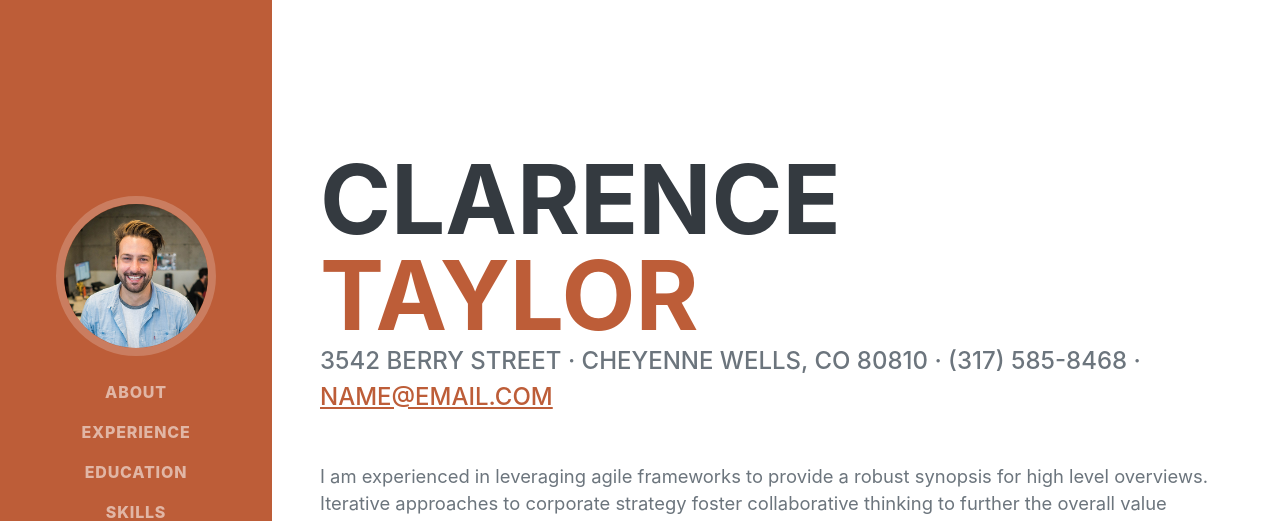
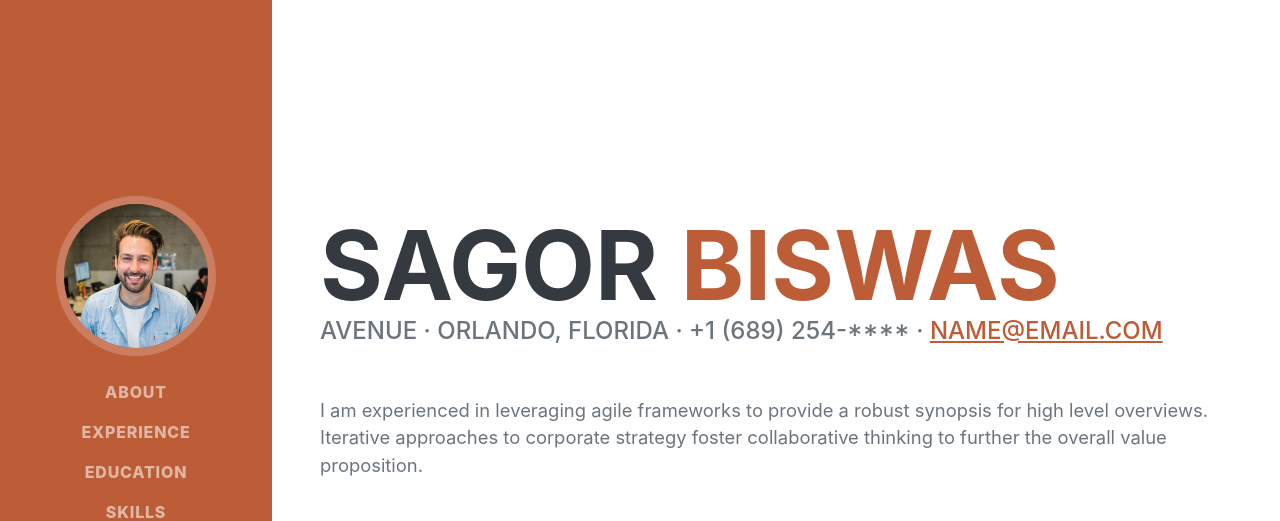
Before and after one commit to SagorBiswas/sagorbiswas.github.io, a plain HTML site: page index.html in a window 1280 px wide. Shown: the top 521 px of the page. Drawn offline with nearby package versions, Linux system fonts and the light colour scheme; a web font is replaced by a local one.

Commit message:
name_change

```diff
--- a/index.html
+++ b/index.html
@@ -40,11 +40,11 @@
             <section class="resume-section" id="about">
                 <div class="resume-section-content">
                     <h1 class="mb-0">
-                        Clarence
-                        <span class="text-primary">Taylor</span>
+                        Sagor
+                        <span class="text-primary">Biswas</span>
                     </h1>
                     <div class="subheading mb-5">
-                        3542 Berry Street · Cheyenne Wells, CO 80810 · (317) 585-8468 ·
+                        Avenue · Orlando, Florida · +1 (689) 254-**** ·
                         <a href="mailto:name@email.com">name@email.com</a>
                     </div>
                     <p class="lead mb-5">I am experienced in leveraging agile frameworks to provide a robust synopsis for high level overviews. Iterative approaches to corporate strategy foster collaborative thinking to further the overall value proposition.</p>
```
